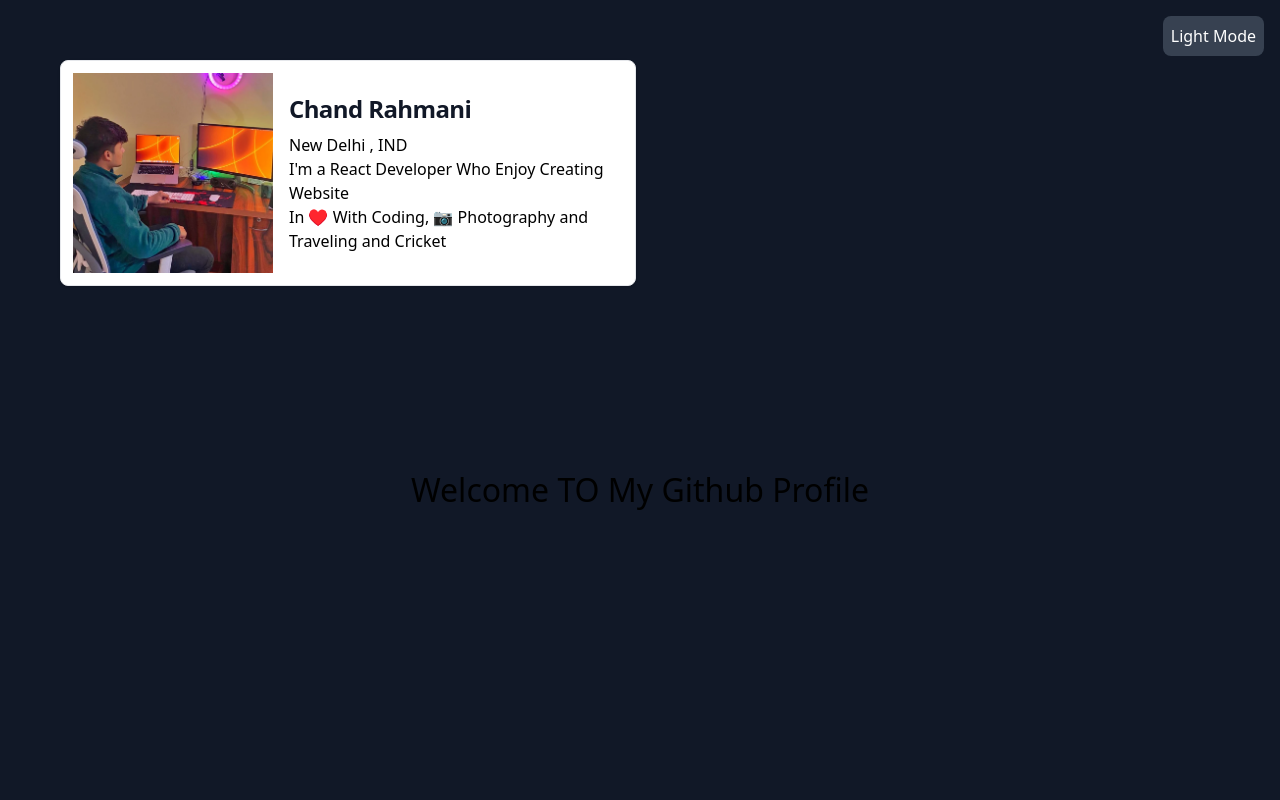
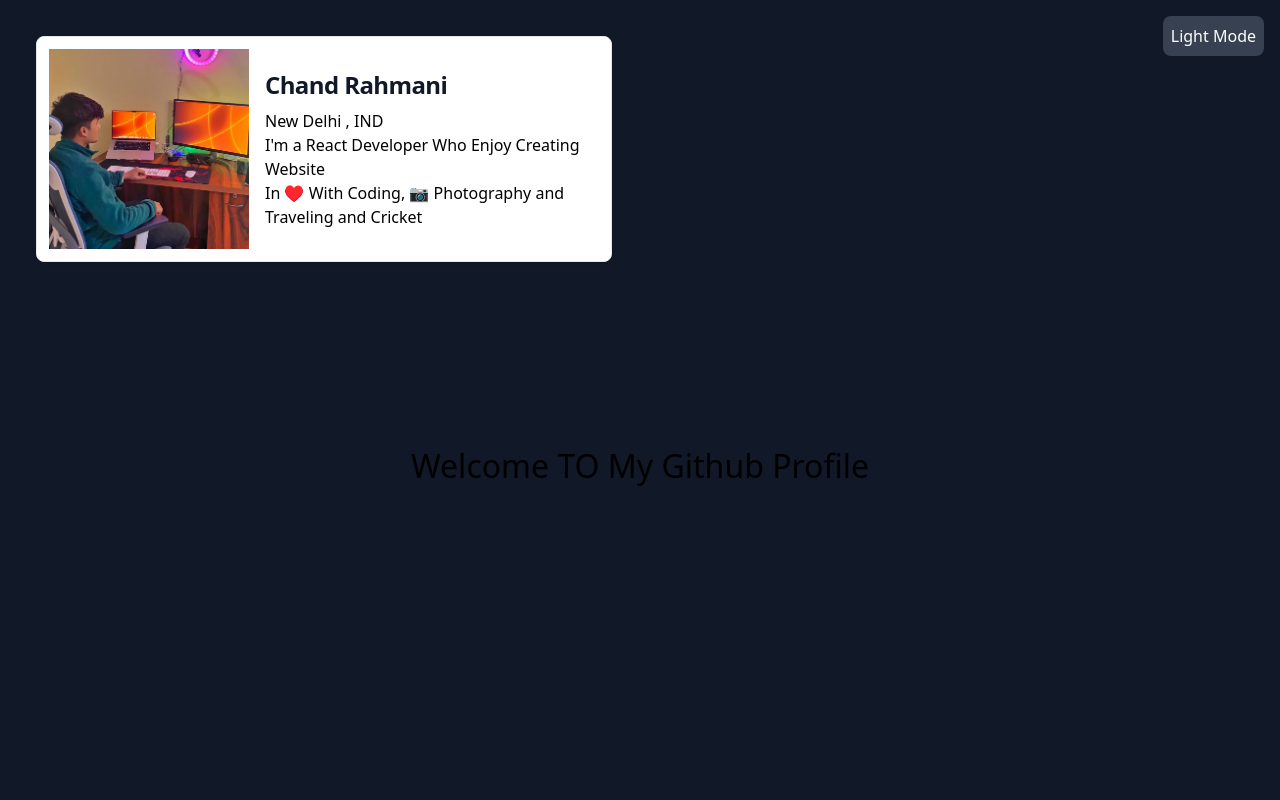
Before and after one commit to chandrahmani/chandrahmani-github.io, a Next.js app: page / in a window 1280 px wide. Shown: the top 800 px of the page. Built offline with nearby package versions, Linux system fonts and the light colour scheme.

Commit message:
added  profile dark mode and light mode

```diff
--- a/src/components/profile/Profile.tsx
+++ b/src/components/profile/Profile.tsx
@@ -6,13 +6,13 @@ const Profile = () => {
   const [darkMode, setDarkMode] = useState(true);
   return (
     <div
-      className={` items-center justify-center min-h-screen p-6 transition-colors duration-300 ${
-        darkMode ? "bg-gray-900 text-white" : "bg-white text-"
+      className={` items-center justify-center min-h-screen  transition-colors duration-300 ${
+        darkMode ? "bg-gray-900 text-white" : "bg-grey-500 text-"
       }`}
     >
       <main
         className={` items-center justify-center min-h-screen p-6 transition-colors duration-300 ${
-          darkMode ? "bg-gray-900 text-black" : "bg-white text-black"
+          darkMode ? "bg-gray-900 text-black" : "bg-grey-900 text-black"
         }`}
       >
         <header className="m-3">
```
